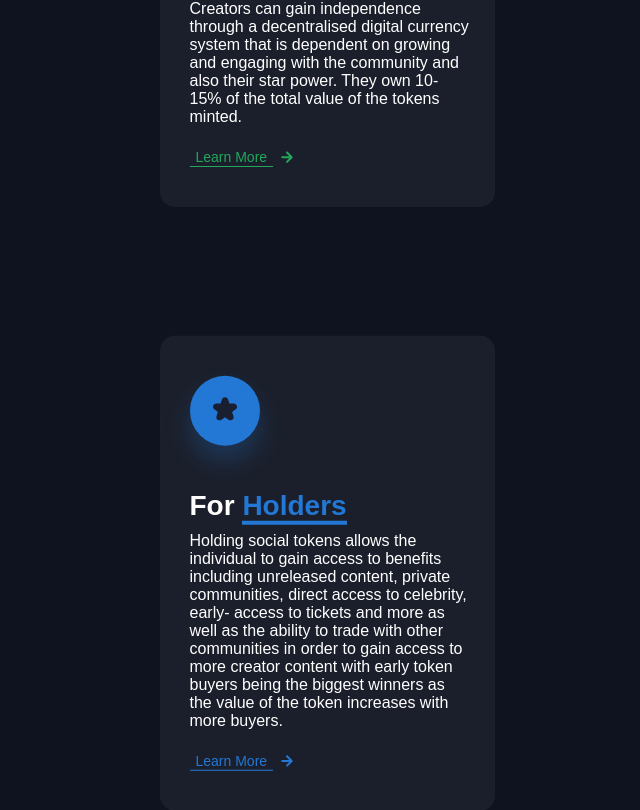
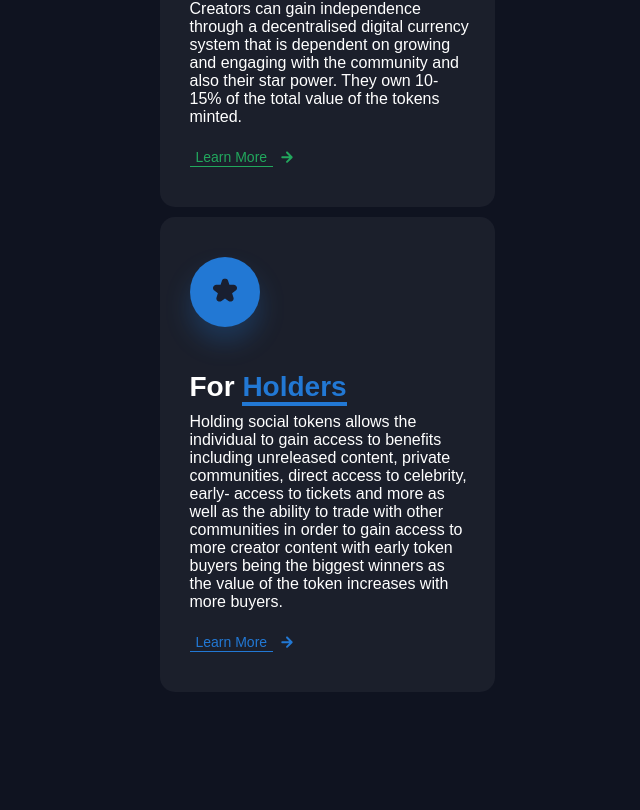
Before and after one commit to KlapijcukDima/Tokners, a React (Create React App) app: page / in a window 1280 px wide. Shown: the part 1121-1931 px from the top of the page, without its empty margins (313-953 px from the left). After the commit the page ends 1873 px from the top, so only its background shows below. Built offline with nearby package versions, Linux system fonts and the light colour scheme; a web font is replaced by a local one.

Commit message:
Removed the margin in the last element and fixed the bottom indents in the adaptive

```diff
--- a/src/components/Main-Page/Info/Info.module.scss
+++ b/src/components/Main-Page/Info/Info.module.scss
@@ -2,7 +2,10 @@
 @import '../../../assets/style/container.scss';
 
 .info {
-  padding-bottom: 100px;
+  padding-bottom: 60px;
+  @media screen and (min-width: 1920px) {
+    padding-bottom: 175px;
+  }
   &__container {
     @media screen and (max-width: 1919.98px) {
       max-width: 335px;
@@ -12,11 +15,6 @@
       display: flex;
       gap: 20px;
     }
-  }
-
-  &__contents:nth-child(2) {
-    position: relative;
-    transform: translateY(25%);
   }
 
   &__contents {
@@ -30,8 +28,10 @@
     padding-left: 30px;
 
     margin-bottom: 10px;
-    cursor: pointer;
 
+    &:last-child {
+      margin-bottom: 0;
+    }
     @media screen and (min-width: 1920px) {
       border-radius: 25px;
 
@@ -40,7 +40,10 @@
       padding-right: 70px;
       padding-left: 70px;
 
-      margin-bottom: 50px;
+      &:nth-child(2) {
+        position: relative;
+        transform: translateY(25%);
+      }
     }
   }
 
```
Also changed, not shown: src/components/Main-Page/Info/Info.jsx (+7 -5 lines).
